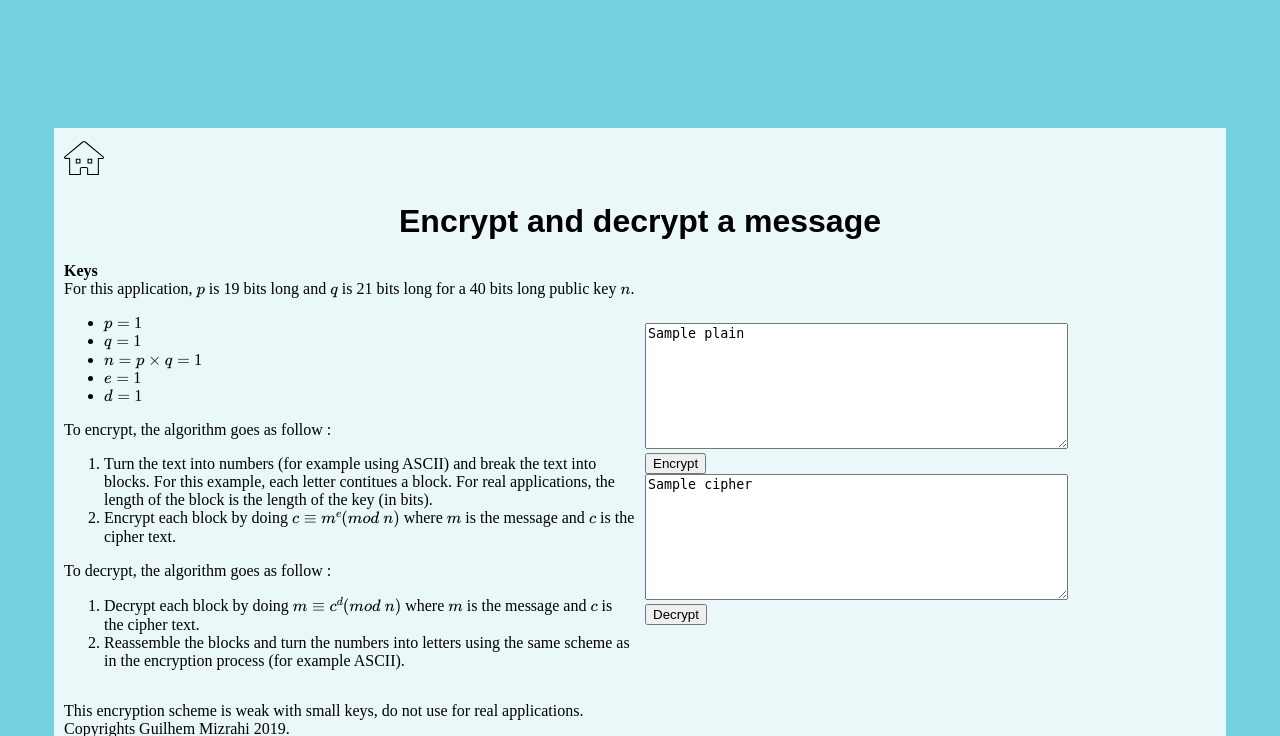
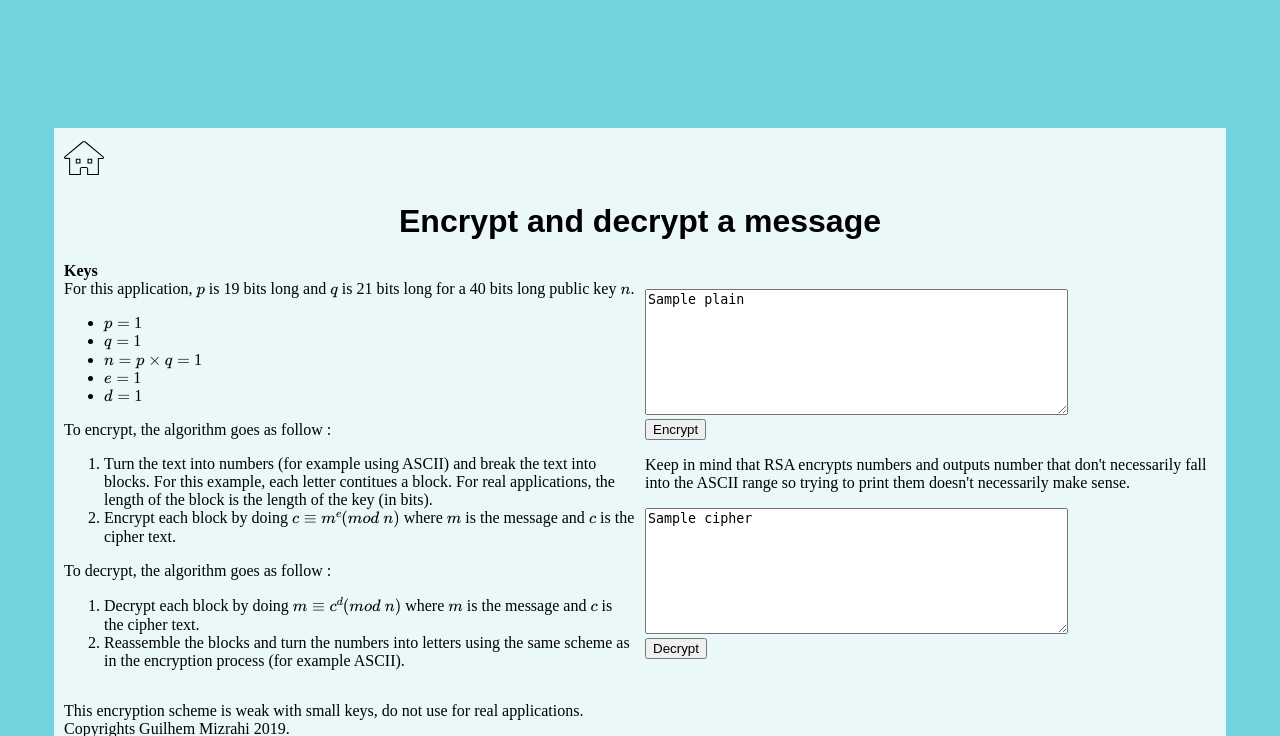
Before and after one commit to g-mizrahi/tinyRSA, a Flask app: template templates/encrypt.html in a window 1280 px wide. Shown: the top 736 px of the page. Run offline with Flask 2, Linux system fonts and the light colour scheme; tables that the repository leaves empty hold one stand-in row (values such as "Sample post"); the template is opened without the code that fills it: values that come from a table or form of the project are taken from there, most other values are stand-ins (such as "Sample title", 1, 10 or a date in 2020).

Commit message:
added explanation on print

```diff
--- a/templates/encrypt.html
+++ b/templates/encrypt.html
@@ -5,6 +5,7 @@
 {% endblock %}
 
 {% block body %}
+<!-- Guilhem Mizrahi 11/2019 -->
 <a href="/"><img src="{{ url_for('static', filename='images/home.svg') }}" alt="home" style="width:40px;height:40px;"></a>
 <h1>Encrypt and decrypt a message</h1>
 <div id="crypto">
@@ -38,6 +39,7 @@
   <form id="encrypt" action="/encrypt/{{keys[0].id}}" method="POST">
     <input type="submit" name="encrypt" value="Encrypt">
   </form>
+  <p>Keep in mind that RSA encrypts numbers and outputs number that don't necessarily fall into the ASCII range so trying to print them doesn't necessarily make sense.</p>
 <textarea name="cipher" rows="8" cols="50" form="decrypt">{{cipher}}</textarea>
   <form id="decrypt" action="/decrypt/{{keys[0].id}}" method="POST">
     <input type="submit" name="decrypt" value="Decrypt">
```
